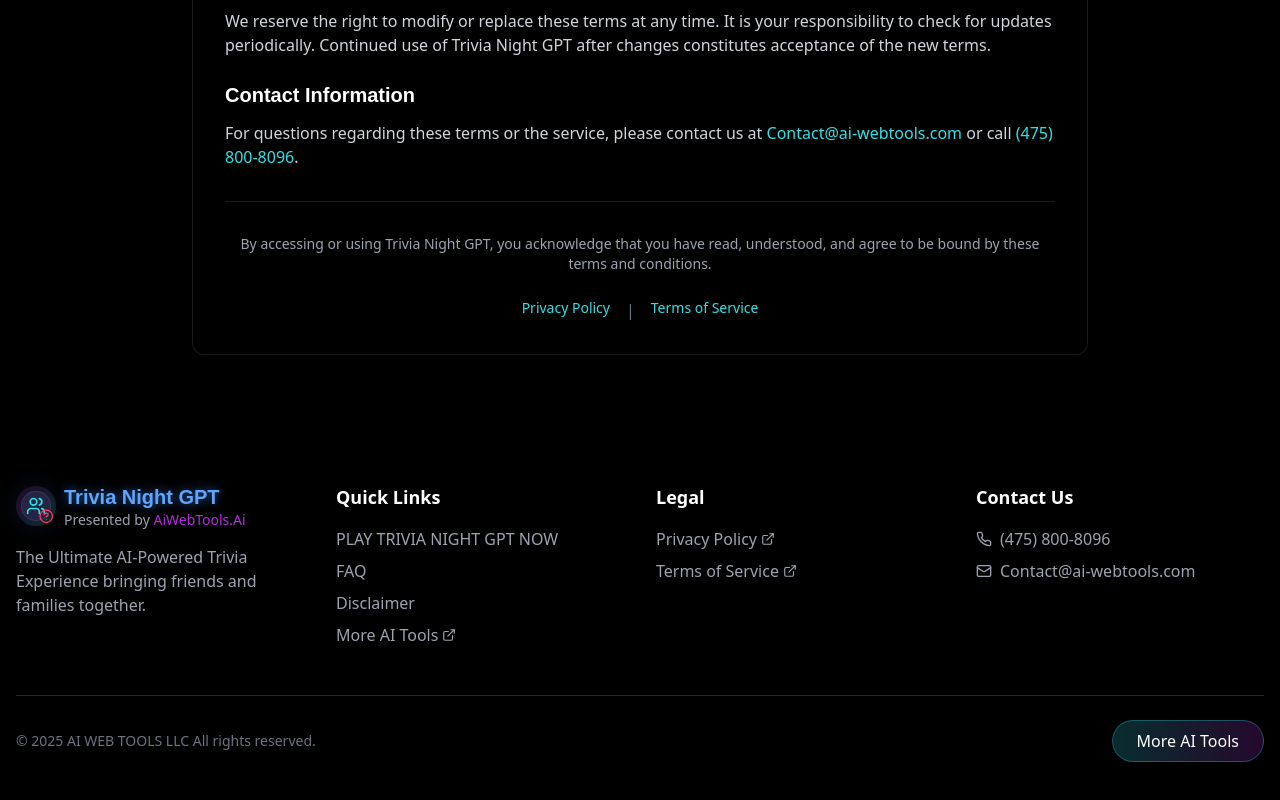
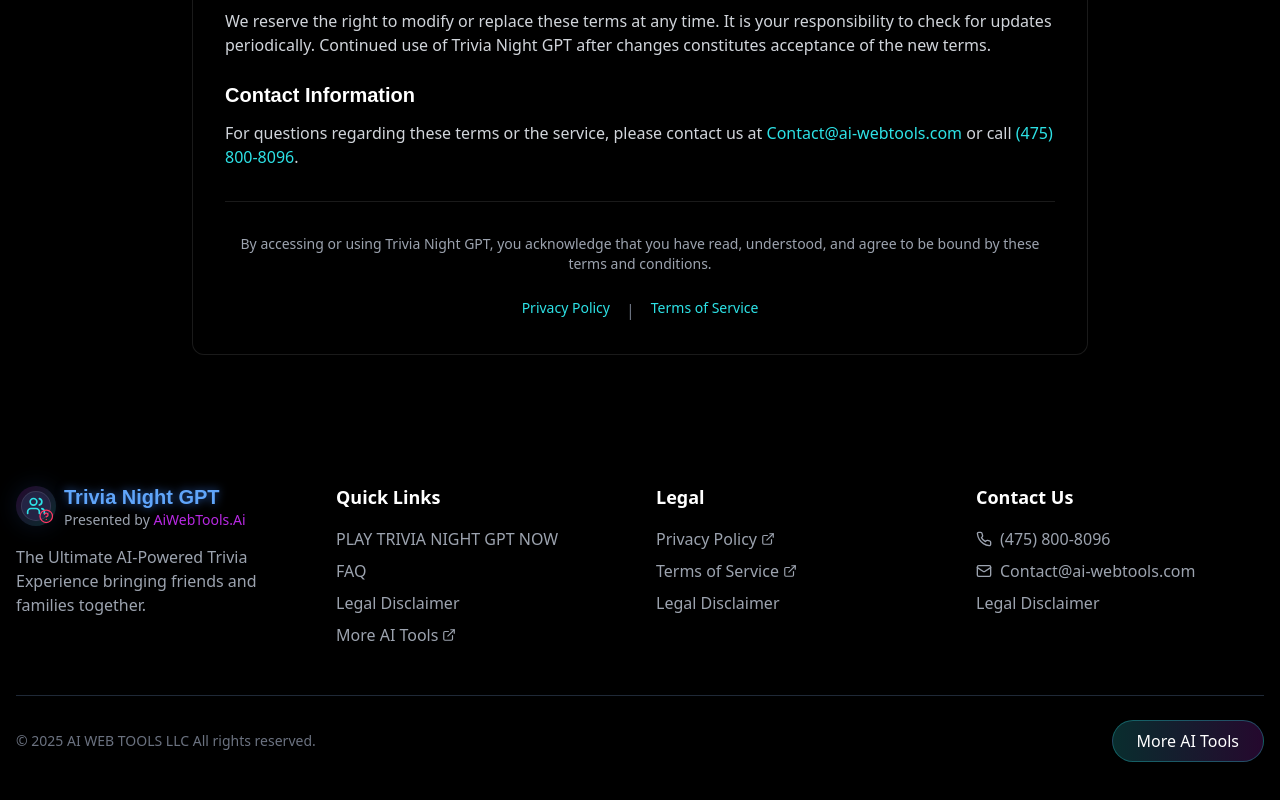
Before and after one commit to aiwebtools/trivianightgpt, a React (Vite) app: page / in a window 1280 px wide. Shown: the part 5806-6606 px from the top of the page. Built offline with nearby package versions, Linux system fonts and the light colour scheme.

Commit message:
Fix link to disclaimer section
The "Contact Us" link in the legal disclaimer section was not correctly pointing to the disclaimer section of the page. This commit fixes the link to ensure it correctly navigates to the disclaimer section when clicked.

```diff
--- a/src/components/Footer.tsx
+++ b/src/components/Footer.tsx
@@ -33,7 +33,7 @@ const Footer = () => {
               </li>
               <li>
                 <a href="#disclaimer" className="text-gray-400 hover:text-neon-blue transition-colors">
-                  Disclaimer
+                  Legal Disclaimer
                 </a>
               </li>
               <li>
@@ -73,6 +73,14 @@ const Footer = () => {
                   Terms of Service <ExternalLink size={14} className="ml-1" />
                 </a>
               </li>
+              <li>
+                <a
+                  href="#disclaimer"
+                  className="text-gray-400 hover:text-neon-blue transition-colors flex items-center"
+                >
+                  Legal Disclaimer
+                </a>
+              </li>
             </ul>
           </div>
 
@@ -94,6 +102,14 @@ const Footer = () => {
                   className="text-gray-400 hover:text-neon-blue transition-colors flex items-center"
                 >
                   <Mail size={16} className="mr-2" /> Contact@ai-webtools.com
+                </a>
+              </li>
+              <li>
+                <a
+                  href="#disclaimer"
+                  className="text-gray-400 hover:text-neon-blue transition-colors flex items-center"
+                >
+                  Legal Disclaimer
                 </a>
               </li>
             </ul>
```
